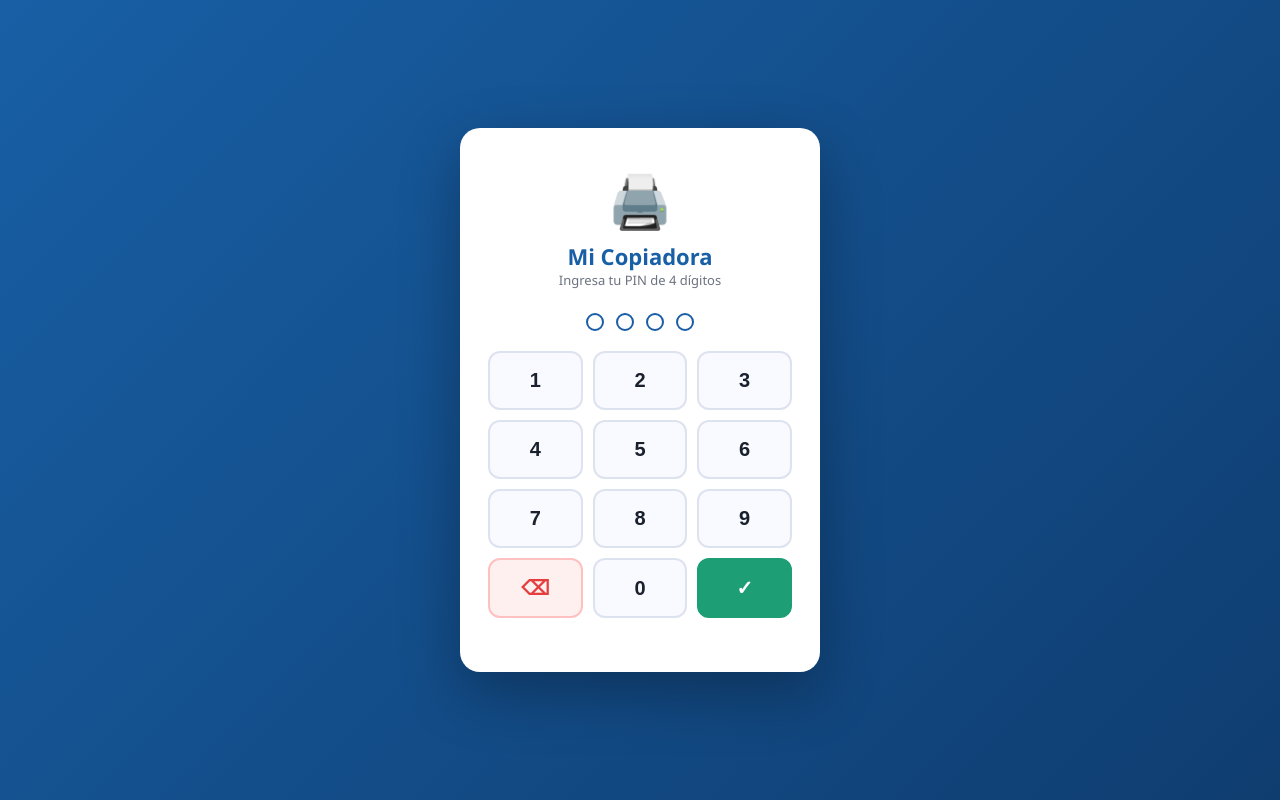
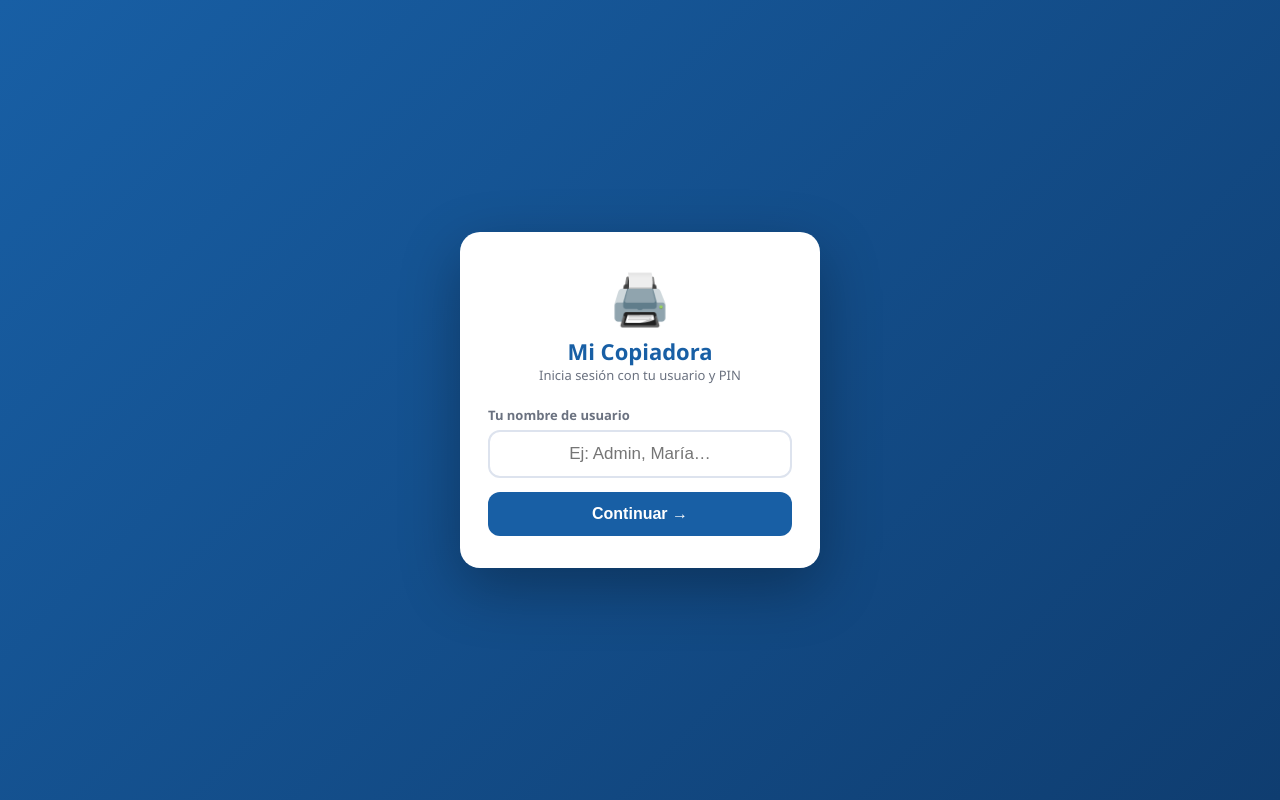
Before and after one commit to JeanPiere-start/mi-copiadora, a Flask app: page /login in a window 1280 px wide. Run offline with Flask 3, Linux system fonts and the light colour scheme.

Commit message:
Refactor login page layout and styles

```diff
--- a/templates/login.html
+++ b/templates/login.html
@@ -9,103 +9,138 @@
     body { min-height: 100vh; background: linear-gradient(135deg, #185FA5 0%, #0F3D70 100%);
            display: flex; align-items: center; justify-content: center;
            font-family: 'Segoe UI', system-ui, sans-serif; padding: 20px; }
-
     .login-card { background: #fff; border-radius: 20px;
-                  padding: 36px 28px; width: 100%; max-width: 360px;
+                  padding: 32px 28px; width: 100%; max-width: 360px;
                   box-shadow: 0 20px 60px rgba(0,0,0,.3); text-align: center; }
-
-    .login-logo { font-size: 52px; margin-bottom: 6px; }
+    .login-logo  { font-size: 50px; margin-bottom: 4px; }
     .login-title { font-size: 22px; font-weight: 800; color: #185FA5; }
-    .login-sub   { font-size: 13px; color: #6B7280; margin-bottom: 24px; }
-
-    .pin-display { display: flex; justify-content: center; gap: 12px;
-                   margin-bottom: 20px; }
+    .login-sub   { font-size: 13px; color: #6B7280; margin-bottom: 22px; }
+    .nombre-wrap label { display: block; font-size: 13px; font-weight: 600;
+                         color: #6B7280; margin-bottom: 6px; text-align: left; }
+    .nombre-wrap input { width: 100%; padding: 12px 16px; font-size: 17px;
+                         border: 2px solid #DDE3EE; border-radius: 12px;
+                         outline: none; transition: border .2s; text-align: center; }
+    .nombre-wrap input:focus { border-color: #185FA5; }
+    .btn-continuar { width: 100%; margin-top: 14px; padding: 13px;
+                     background: #185FA5; color: #fff; border: none;
+                     border-radius: 12px; font-size: 16px; font-weight: 700;
+                     cursor: pointer; }
+    .btn-continuar:hover { filter: brightness(1.1); }
+    .usuario-chip { display: flex; align-items: center; justify-content: space-between;
+                    background: #EEF4FF; border: 2px solid #185FA5; border-radius: 12px;
+                    padding: 10px 14px; margin-bottom: 16px; }
+    .usuario-chip .name { font-weight: 700; color: #185FA5; font-size: 16px; }
+    .btn-cambiar { background: none; border: none; color: #9CA3AF; cursor: pointer;
+                   font-size: 13px; text-decoration: underline; }
+    .pin-display { display: flex; justify-content: center; gap: 12px; margin-bottom: 18px; }
     .pin-dot { width: 18px; height: 18px; border-radius: 50%;
-               border: 2.5px solid #185FA5; background: transparent;
-               transition: background .15s; }
+               border: 2.5px solid #185FA5; background: transparent; transition: background .15s; }
     .pin-dot.filled { background: #185FA5; }
-
-    .keypad { display: grid; grid-template-columns: repeat(3, 1fr); gap: 10px;
-              margin-bottom: 18px; }
-    .key { padding: 16px; border: 2px solid #DDE3EE; border-radius: 12px;
+    .keypad { display: grid; grid-template-columns: repeat(3, 1fr); gap: 10px; margin-bottom: 16px; }
+    .key { padding: 15px; border: 2px solid #DDE3EE; border-radius: 12px;
            background: #F8FAFF; font-size: 20px; font-weight: 700; color: #1A202C;
            cursor: pointer; transition: all .15s; user-select: none; }
     .key:active, .key:hover { background: #185FA5; color: #fff; border-color: #185FA5; }
-    .key-del  { background: #FFF0F0; border-color: #FFC0C0; color: #E53E3E; }
+    .key-del { background: #FFF0F0; border-color: #FFC0C0; color: #E53E3E; }
     .key-del:hover, .key-del:active { background: #E53E3E; color: #fff; border-color: #E53E3E; }
-    .key-ok   { background: #1D9E75; color: #fff; border-color: #1D9E75; }
-    .key-ok:hover, .key-ok:active { filter: brightness(1.1); }
-
+    .key-ok { background: #1D9E75; color: #fff; border-color: #1D9E75; }
     .error-msg { background: #FFF0F0; border: 1px solid #FFC0C0; color: #9B1C1C;
-                 padding: 10px; border-radius: 10px; font-size: 13px; margin-bottom: 16px; }
-
-    /* Hidden input */
-    #pin-input { position: absolute; opacity: 0; pointer-events: none; }
+                 padding: 10px; border-radius: 10px; font-size: 13px; margin-bottom: 14px; }
   </style>
 </head>
 <body>
 <div class="login-card">
   <div class="login-logo">🖨️</div>
   <div class="login-title">Mi Copiadora</div>
-  <div class="login-sub">Ingresa tu PIN de 4 dígitos</div>
+  <div class="login-sub">Inicia sesión con tu usuario y PIN</div>
 
   {% if error %}
   <div class="error-msg">⚠️ {{ error }}</div>
   {% endif %}
 
+  <form method="POST" id="login-form">
+    <input type="hidden" id="pin-hidden" name="pin">
+    <input type="hidden" id="nombre-hidden" name="nombre">
+
+    <div id="paso1">
+      <div class="nombre-wrap">
+        <label>Tu nombre de usuario</label>
+        <input type="text" id="nombre-input" placeholder="Ej: Admin, María…"
+               autocomplete="off" autocapitalize="words">
+      </div>
+      <button type="button" class="btn-continuar" onclick="continuar()">Continuar →</button>
+    </div>
+
+    <div id="paso2" style="display:none">
+      <div class="usuario-chip">
+        <span class="name" id="chip-nombre">—</span>
+        <button type="button" class="btn-cambiar" onclick="volver()">Cambiar</button>
+      </div>
       <div class="pin-display">
         <div class="pin-dot" id="d0"></div>
         <div class="pin-dot" id="d1"></div>
         <div class="pin-dot" id="d2"></div>
         <div class="pin-dot" id="d3"></div>
       </div>
-
-  <form method="POST" id="login-form">
-    <input type="password" id="pin-input" name="pin" maxlength="4" autocomplete="off">
       <div class="keypad">
-      {% for n in [1,2,3,4,5,6,7,8,9] %}
-      <button type="button" class="key" onclick="addDigit('{{ n }}')">{{ n }}</button>
-      {% endfor %}
+        <button type="button" class="key" onclick="addDigit('1')">1</button>
+        <button type="button" class="key" onclick="addDigit('2')">2</button>
+        <button type="button" class="key" onclick="addDigit('3')">3</button>
+        <button type="button" class="key" onclick="addDigit('4')">4</button>
+        <button type="button" class="key" onclick="addDigit('5')">5</button>
+        <button type="button" class="key" onclick="addDigit('6')">6</button>
+        <button type="button" class="key" onclick="addDigit('7')">7</button>
+        <button type="button" class="key" onclick="addDigit('8')">8</button>
+        <button type="button" class="key" onclick="addDigit('9')">9</button>
         <button type="button" class="key key-del" onclick="delDigit()">⌫</button>
         <button type="button" class="key" onclick="addDigit('0')">0</button>
         <button type="button" class="key key-ok" onclick="submitPin()">✓</button>
       </div>
+    </div>
   </form>
 </div>
+<script>
+const dots = [0,1,2,3].map(i => document.getElementById('d'+i));
+let pin = '', nombreVal = '';
 
-<script>
-const input = document.getElementById('pin-input');
-const dots  = [0,1,2,3].map(i => document.getElementById('d'+i));
-let pin     = '';
+{% if error %}
+const _ng = '{{ request.form.get("nombre", "")|e }}';
+if (_ng) { document.getElementById('nombre-input').value = _ng; continuar(true); }
+{% endif %}
 
-function updateDots() {
-  dots.forEach((d, i) => d.classList.toggle('filled', i < pin.length));
+function continuar(forzar) {
+  const v = document.getElementById('nombre-input').value.trim();
+  if (!v && !forzar) {
+    document.getElementById('nombre-input').style.borderColor = '#E53E3E';
+    return;
   }
-
-function addDigit(d) {
-  if (pin.length < 4) {
-    pin += d;
-    input.value = pin;
-    updateDots();
-    if (pin.length === 4) submitPin();
+  nombreVal = v;
+  document.getElementById('chip-nombre').textContent = nombreVal;
+  document.getElementById('paso1').style.display = 'none';
+  document.getElementById('paso2').style.display = 'block';
+  pin = ''; updateDots();
+}
+function volver() {
+  document.getElementById('paso1').style.display = 'block';
+  document.getElementById('paso2').style.display = 'none';
+  pin = ''; updateDots();
+}
+function updateDots() { dots.forEach((d,i) => d.classList.toggle('filled', i < pin.length)); }
+function addDigit(d) { if (pin.length < 4) { pin += d; updateDots(); if (pin.length===4) submitPin(); } }
+function delDigit()  { pin = pin.slice(0,-1); updateDots(); }
+function submitPin() {
+  if (pin.length === 4) {
+    document.getElementById('pin-hidden').value    = pin;
+    document.getElementById('nombre-hidden').value = nombreVal;
+    document.getElementById('login-form').submit();
   }
 }
-
-function delDigit() {
-  pin = pin.slice(0, -1);
-  input.value = pin;
-  updateDots();
-}
-
-function submitPin() {
-  if (pin.length === 4) document.getElementById('login-form').submit();
-}
-
-// Teclado físico también
 document.addEventListener('keydown', e => {
-  if (e.key >= '0' && e.key <= '9') addDigit(e.key);
-  else if (e.key === 'Backspace') delDigit();
-  else if (e.key === 'Enter') submitPin();
+  if (document.getElementById('paso2').style.display !== 'none') {
+    if (e.key>='0'&&e.key<='9') addDigit(e.key);
+    else if (e.key==='Backspace') delDigit();
+    else if (e.key==='Enter') submitPin();
+  } else if (e.key==='Enter') continuar();
 });
 </script>
 </body>
```
Lines whose indentation alone changed are shown as unchanged.
